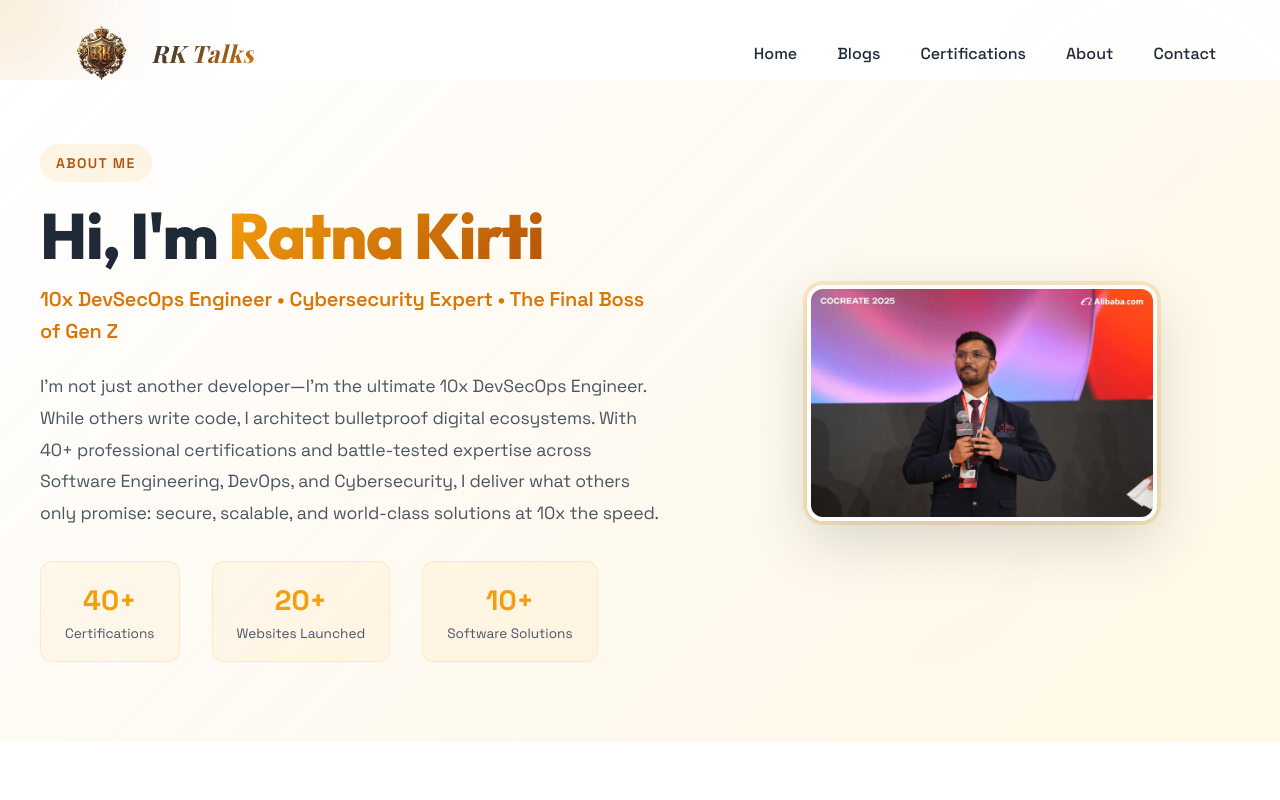
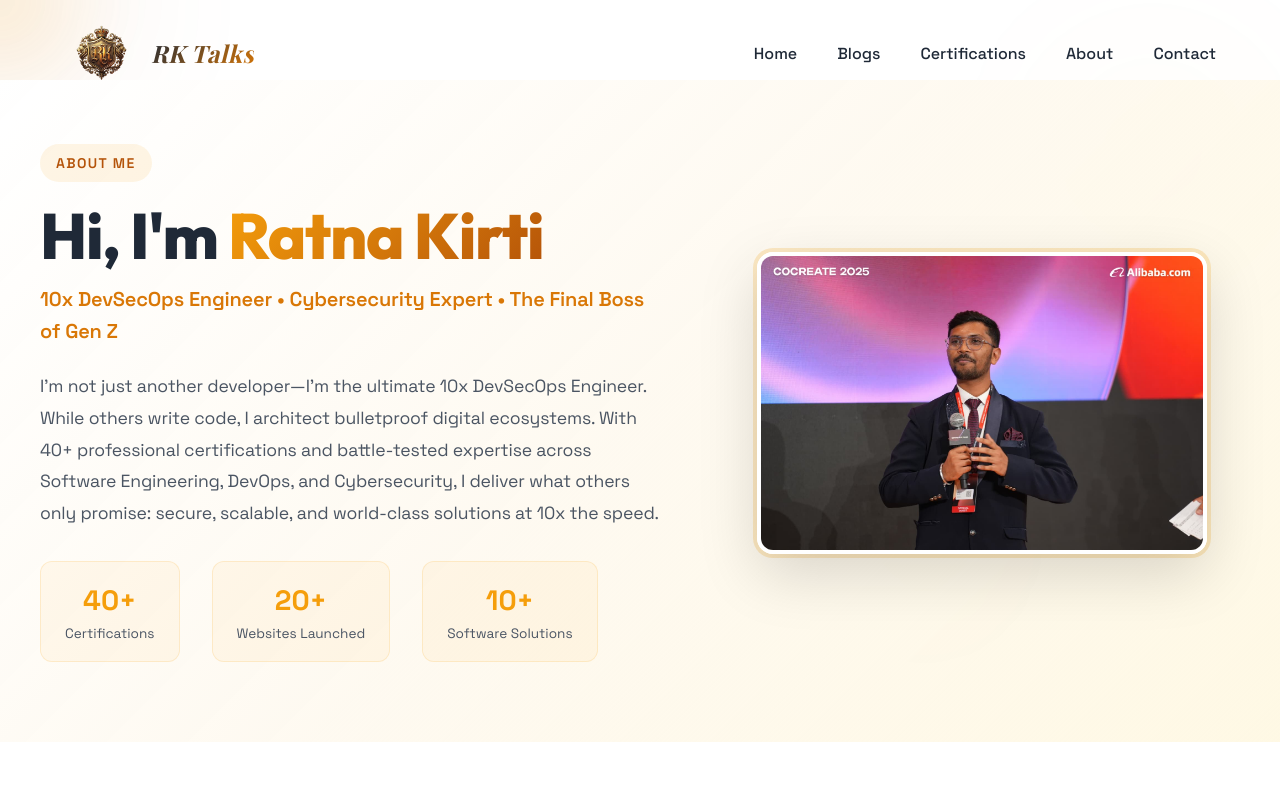
Before and after one commit to ratna3/ratnatalk, a Next.js app: page /about in a window 1280 px wide. Shown: the top 800 px of the page. Built offline with nearby package versions, Linux system fonts and the light colour scheme.

Commit message:
Update about image size and Discord link

```diff
--- a/src/app/about/page.tsx
+++ b/src/app/about/page.tsx
@@ -121,8 +121,8 @@ export default function AboutPage() {
                         <Image
                             src="/images/myself.jpg"
                             alt="Ratna Kirti - 10x DevSecOps Engineer"
-                            width={350}
-                            height={350}
+                            width={450}
+                            height={450}
                             className={styles.heroImage}
                             priority
                         />
--- a/src/app/contact/page.tsx
+++ b/src/app/contact/page.tsx
@@ -162,7 +162,7 @@ export default function ContactPage() {
                                         <FaTwitter />
                                     </a>
                                     <a
-                                        href="https://discord.gg/zUWK77Yn"
+                                        href="https://discord.gg/n2Zrr4c5NU"
                                         target="_blank"
                                         rel="noopener noreferrer"
                                         className={styles.socialIcon}
--- a/src/components/Footer.tsx
+++ b/src/components/Footer.tsx
@@ -40,7 +40,7 @@ const Footer = () => {
                             <Link href="/contact">Contact</Link>
                             <a href="https://github.com/ratna3" target="_blank" rel="noopener noreferrer">GitHub</a>
                             <a href="https://x.com/RatnaKirti1" target="_blank" rel="noopener noreferrer">Twitter/X</a>
-                            <a href="https://discord.gg/zUWK77Yn" target="_blank" rel="noopener noreferrer">Discord</a>
+                            <a href="https://discord.gg/n2Zrr4c5NU" target="_blank" rel="noopener noreferrer">Discord</a>
                         </div>
                     </div>
                 </div>
```
